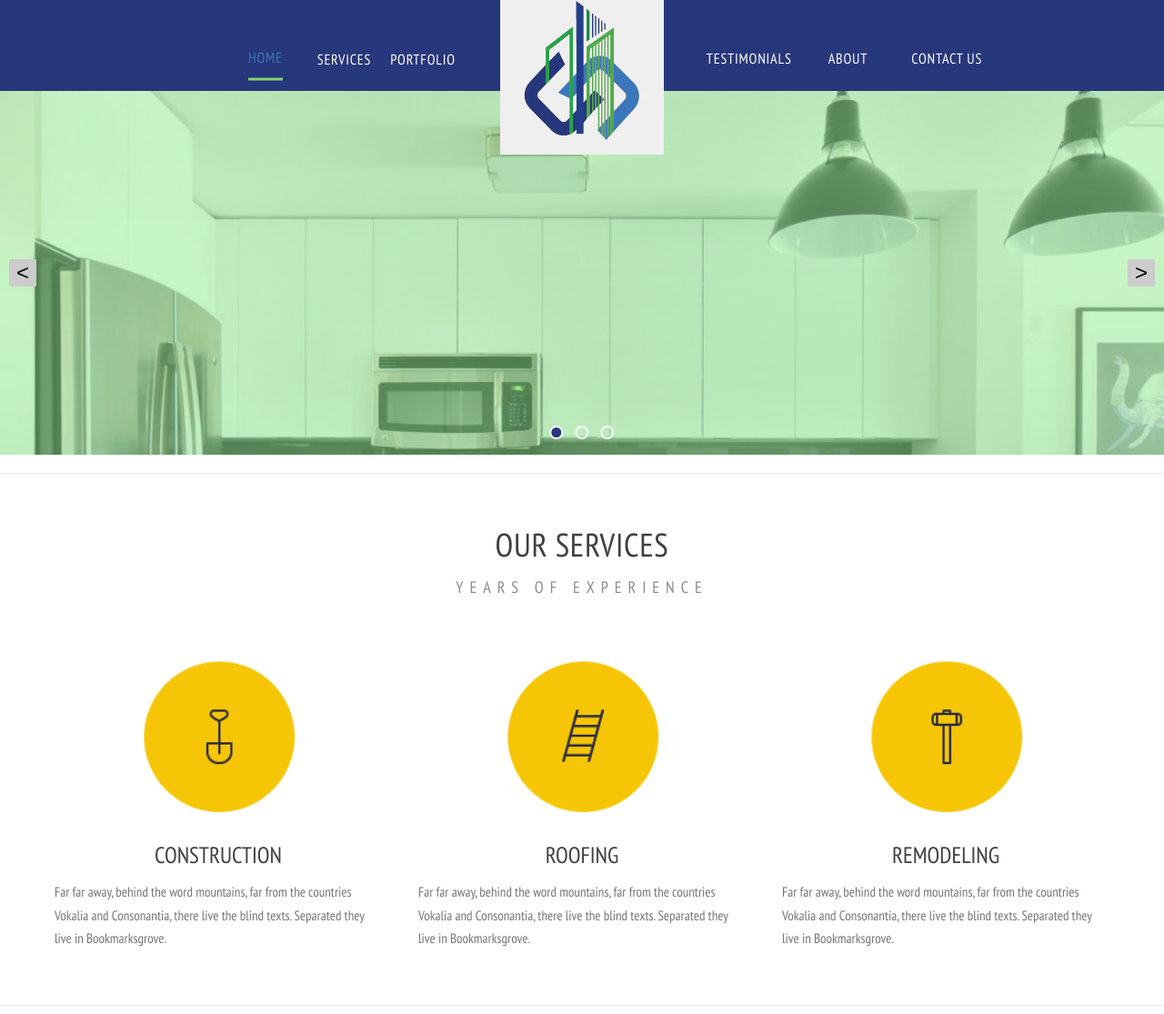
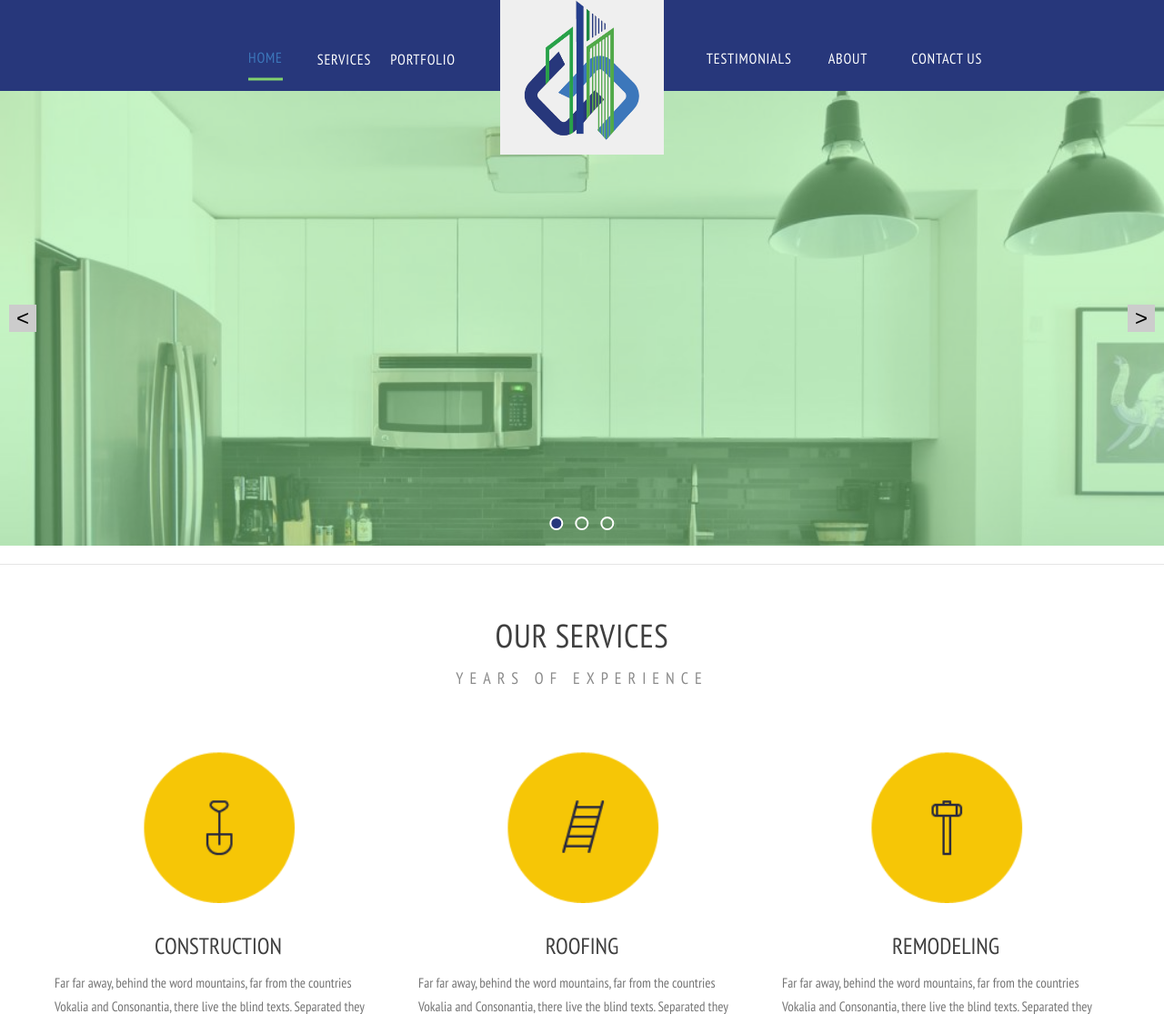
Before and after one commit to raymuthui/chacleat-website, a PHP site: page / in a window 1280 px wide. Shown: the top 1115 px of the page at 91% size. Run offline with PHP 8.4, Linux system fonts and the light colour scheme; some web fonts are replaced.

Commit message:
homepage modification

```diff
--- a/style.css
+++ b/style.css
@@ -214,7 +214,7 @@ footer {
   position: relative;
   overflow: hidden;
   width: 100%;
-  height: 400px; /* Set your desired height */
+  height: 500px; /* Set your desired height */
 }
 
 .overlay {
```
